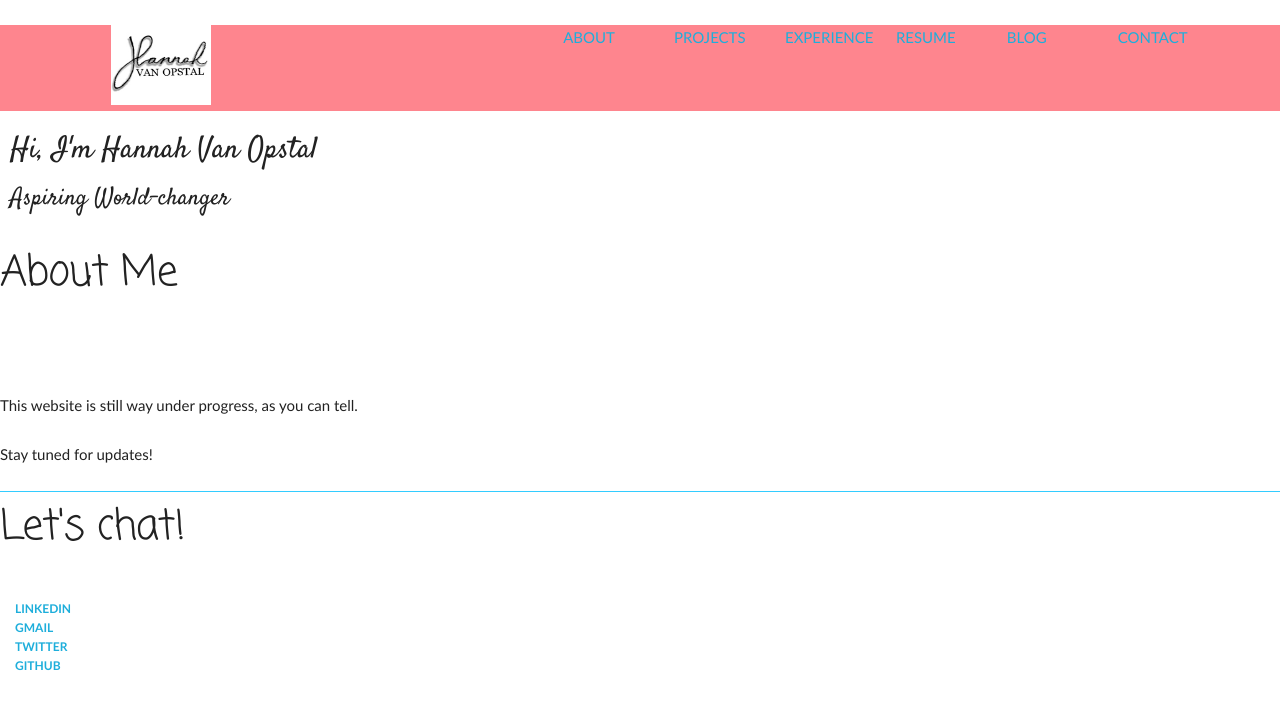
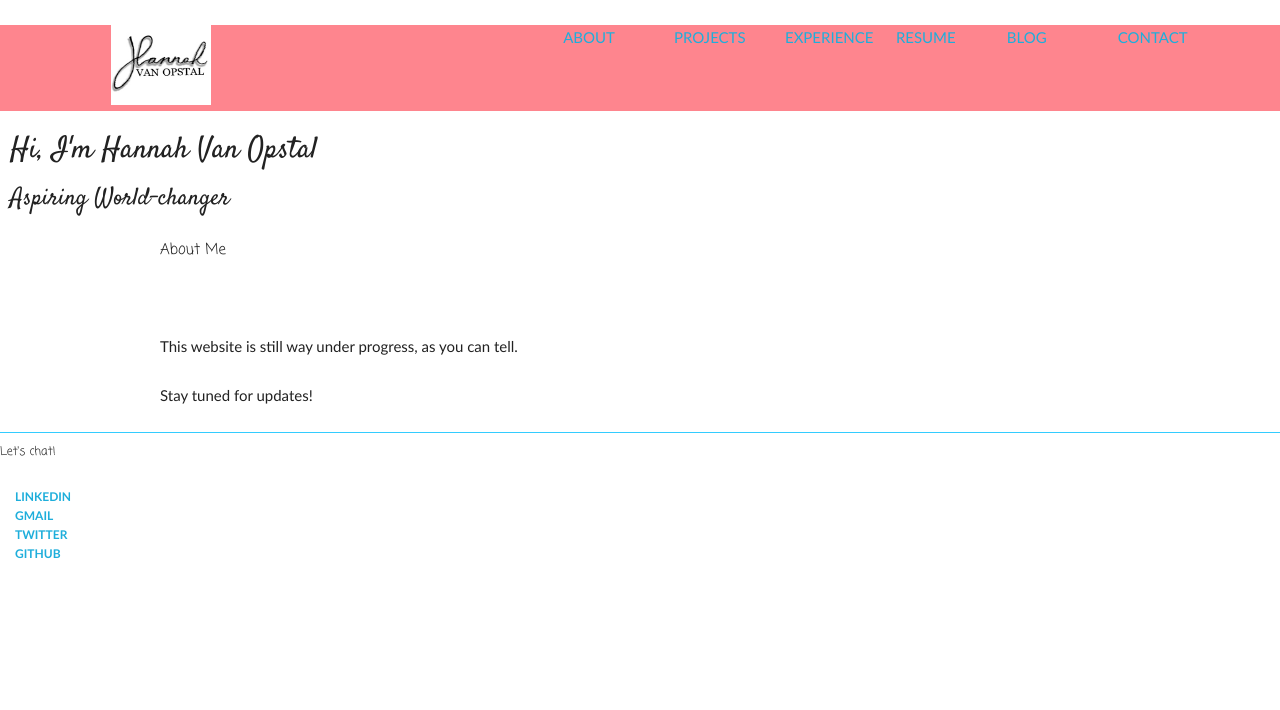
Before and after one commit to hvanopstal/hvanopstal.github.io, a Jekyll site: the page index.html, which Jekyll copies as it is, in a window 1280 px wide. Shown: the top 710 px of the page. Built offline with Jekyll 4.4.1, drawn with Linux system fonts in a browser that asks for light colours; some web fonts are replaced.

Commit message:
Update index.html
changed section titles to section-title style

```diff
--- a/index.html
+++ b/index.html
@@ -66,7 +66,8 @@
     </div>
 
     <section id="about">
-      <h2>About Me</h2>
+      <div class="container">
+        <div class="section-title">About Me</div>
         <div class="two rows">&nbsp;</div>
         <div class="two rows">
           &nbsp;
@@ -77,13 +78,12 @@
           <p>This website is still way under progress, as you can tell.</p>
           <p>Stay tuned for updates!</p>
         </div>
+      </div>
     </section>
 
     <section id="contact">
     <footer>
-      <h2>
-      Let's chat!
-      </h2>
+      <div class="section-title">Let's chat!</div>
       <ul>
         <div class="row">
           <div class="row contact">
```
Lines whose indentation alone changed are shown as unchanged.
